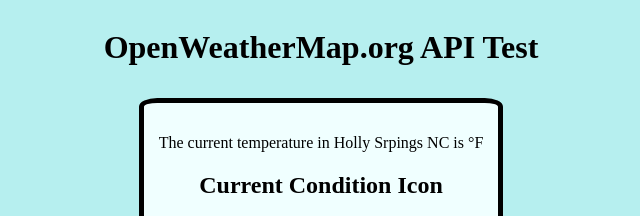
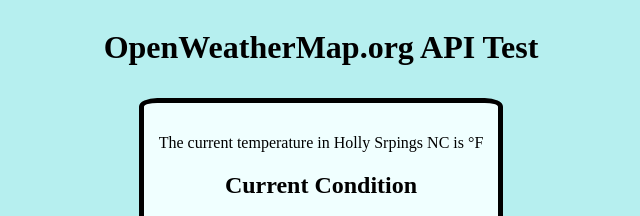
Before and after one commit to bridgea13/wdd230, a plain HTML site: page lesson10/weather-api.html in a window 1280 px wide. Shown: the top 216 px of the page, without its empty margins (319-959 px from the left). Drawn offline with Linux system fonts and the light colour scheme; no server answers.

Commit message:
icon word removed

```diff
--- a/lesson10/weather-api.html
+++ b/lesson10/weather-api.html
@@ -10,7 +10,7 @@
     <h1>OpenWeatherMap.org API Test</h1>
     <div class="weather">
     <p>The current temperature in Holly Srpings NC  is <span id="current-temp"></span> &deg;F</p>
-    <h2>Current Condition Icon</h2>
+    <h2>Current Condition</h2>
     <figure>
       <img alt="Weather Icon" id="weather-icon" >
       <figcaption></figcaption>
```
